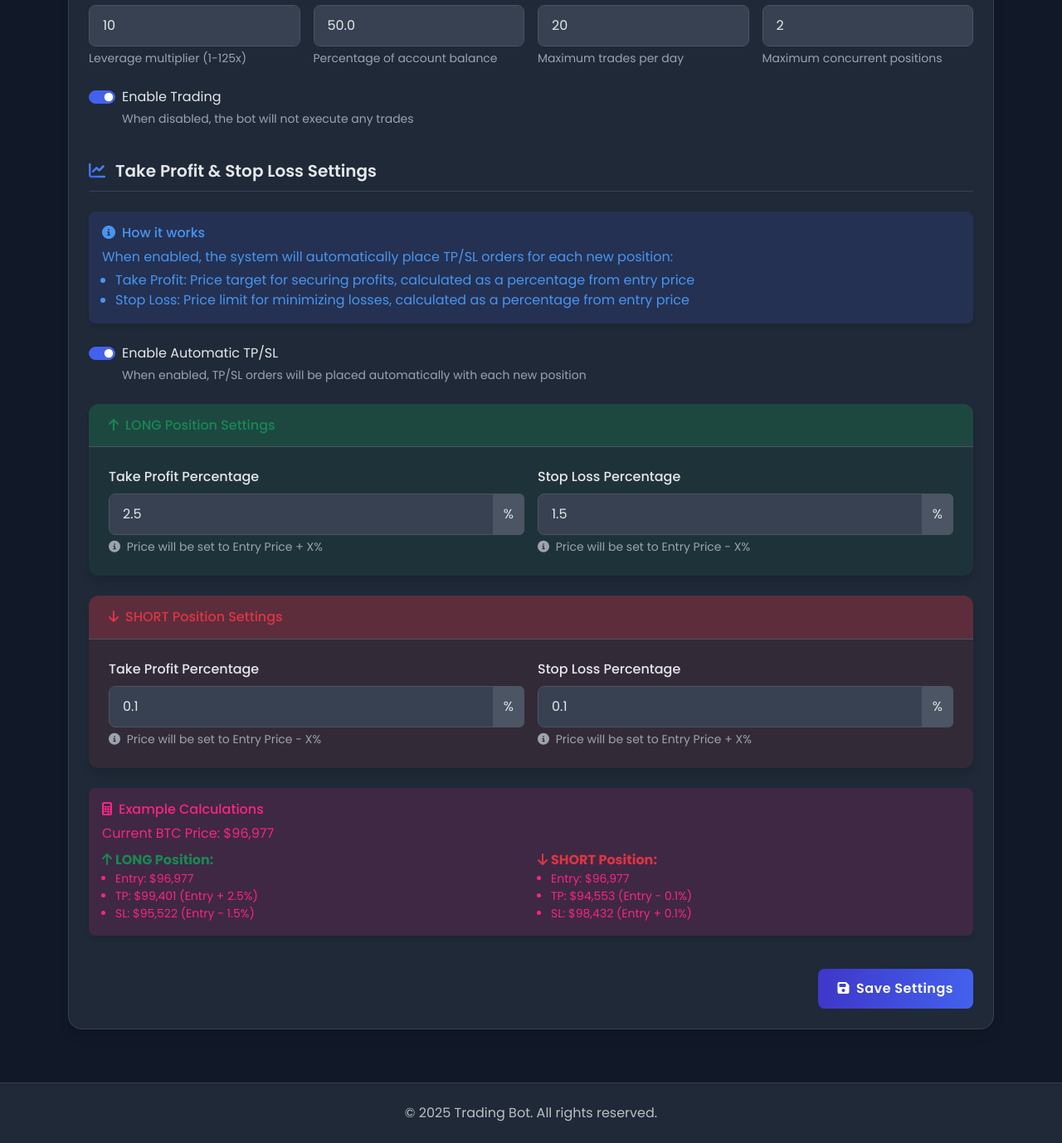
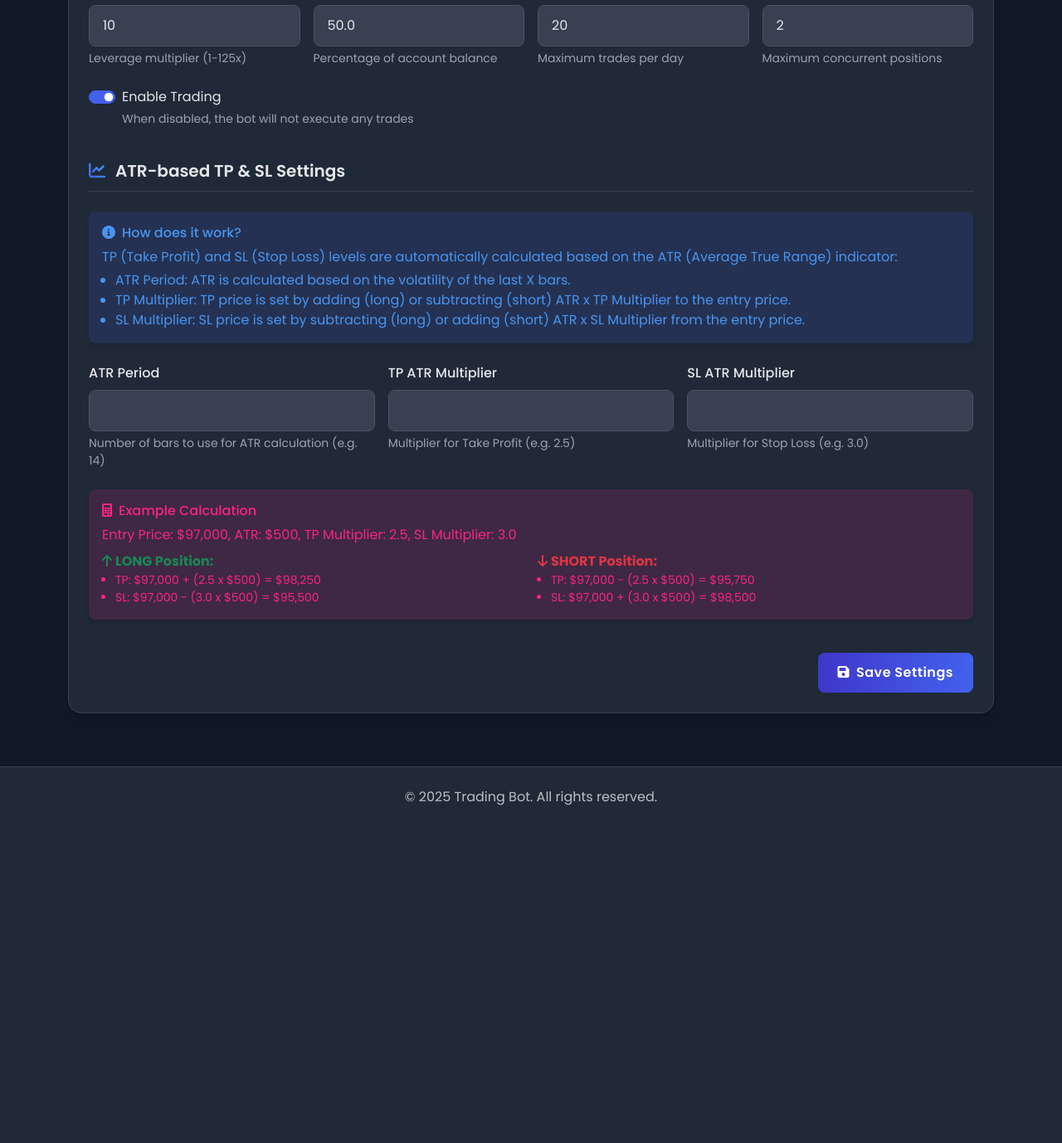
Before and after one commit to shaumne/tony_web_app, a Flask app: page /settings in a window 1280 px wide. Shown: the part 706-2084 px from the top of the page at 83% size. After the commit the page ends 1677 px from the top, so only its background shows below. Run offline with Flask 3, Linux system fonts and the light colour scheme; the visitor is signed in with stand-in values (Sample User, id 1); some libraries are stand-ins or nearby versions.

Commit message:
last updates atr

```diff
--- a/app.py
+++ b/app.py
@@ -310,13 +310,6 @@
     config = load_config()
 
     if request.method == 'POST':
-        # Get TP/SL values from form, use existing values if empty
-        long_tp = request.form.get('long_take_profit_percentage')
-        long_sl = request.form.get('long_stop_loss_percentage')
-        short_tp = request.form.get('short_take_profit_percentage')
-        short_sl = request.form.get('short_stop_loss_percentage')
-
-        # Use existing values if form fields are empty
         updated_config = {
             "bitget_api_key": request.form.get('bitget_api_key'),
             "bitget_secret_key": request.form.get('bitget_secret_key'),
@@ -330,10 +323,9 @@
             "enable_trading": 'enable_trading' in request.form,
             "enable_tp_sl": 'enable_tp_sl' in request.form,
             "enable_webhook_close_signals": 'enable_webhook_close_signals' in request.form,
-            "long_take_profit_percentage": float(long_tp) if long_tp else config.long_take_profit_percentage,
-            "long_stop_loss_percentage": float(long_sl) if long_sl else config.long_stop_loss_percentage,
-            "short_take_profit_percentage": float(short_tp) if short_tp else config.short_take_profit_percentage,
-            "short_stop_loss_percentage": float(short_sl) if short_sl else config.short_stop_loss_percentage
+            "atr_period": int(request.form.get('atr_period', 14)),
+            "atr_tp_multiplier": float(request.form.get('atr_tp_multiplier', 2.5)),
+            "atr_sl_multiplier": float(request.form.get('atr_sl_multiplier', 3.0))
         }
 
         with open('data/config.json', 'w') as f:
@@ -348,7 +340,7 @@
             updated_config
         )
 
-        flash('Settings updated successfully', 'success')
+        flash('Ayarlar başarıyla güncellendi', 'success')
         return redirect(url_for('settings'))
 
     return render_template('settings.html', config=config)
--- a/templates/settings.html
+++ b/templates/settings.html
@@ -242,128 +242,55 @@
 
                     <!-- Take Profit and Stop Loss Settings -->
                     <div class="settings-section">
-                        <h5 class="section-title"><i class="fas fa-chart-line"></i>Take Profit & Stop Loss Settings</h5>
+                        <h5 class="section-title"><i class="fas fa-chart-line"></i>ATR-based TP & SL Settings</h5>
                         <div class="alert alert-info mb-4">
-                            <h6 class="alert-heading mb-2"><i class="fas fa-info-circle me-2"></i>How it works</h6>
-                            <p class="mb-1">When enabled, the system will automatically place TP/SL orders for each new position:</p>
+                            <h6 class="alert-heading mb-2"><i class="fas fa-info-circle me-2"></i>How does it work?</h6>
+                            <p class="mb-1">TP (Take Profit) and SL (Stop Loss) levels are automatically calculated based on the ATR (Average True Range) indicator:</p>
                             <ul class="mb-0 ps-3">
-                                <li>Take Profit: Price target for securing profits, calculated as a percentage from entry price</li>
-                                <li>Stop Loss: Price limit for minimizing losses, calculated as a percentage from entry price</li>
+                                <li>ATR Period: ATR is calculated based on the volatility of the last X bars.</li>
+                                <li>TP Multiplier: TP price is set by adding (long) or subtracting (short) ATR x TP Multiplier to the entry price.</li>
+                                <li>SL Multiplier: SL price is set by subtracting (long) or adding (short) ATR x SL Multiplier from the entry price.</li>
                             </ul>
                         </div>
-
-                        <div class="form-group mb-4">
-                            <div class="form-check form-switch">
-                                <input type="checkbox" class="form-check-input" id="enable_tp_sl" name="enable_tp_sl" {% if config.enable_tp_sl %}checked{% endif %}>
-                                <label class="form-check-label" for="enable_tp_sl">
-                                    Enable Automatic TP/SL
-                                </label>
-                                <div class="form-text">When enabled, TP/SL orders will be placed automatically with each new position</div>
+                        <div class="row g-3 mb-4">
+                            <div class="col-md-4">
+                                <div class="form-group">
+                                    <label for="atr_period" class="form-label">ATR Period</label>
+                                    <input type="number" class="form-control" id="atr_period" name="atr_period" value="{{ config.atr_period }}" min="1" max="100">
+                                    <div class="form-text">Number of bars to use for ATR calculation (e.g. 14)</div>
+                                </div>
                             </div>
-                        </div>
-
-                        <!-- LONG Position Settings -->
-                        <div class="card bg-success bg-opacity-10 border-success mb-4">
-                            <div class="card-header bg-success bg-opacity-25">
-                                <h6 class="mb-0 text-success"><i class="fas fa-arrow-up me-2"></i>LONG Position Settings</h6>
+                            <div class="col-md-4">
+                                <div class="form-group">
+                                    <label for="atr_tp_multiplier" class="form-label">TP ATR Multiplier</label>
+                                    <input type="number" step="0.01" class="form-control" id="atr_tp_multiplier" name="atr_tp_multiplier" value="{{ config.atr_tp_multiplier }}" min="0.1" max="10">
+                                    <div class="form-text">Multiplier for Take Profit (e.g. 2.5)</div>
+                                </div>
                             </div>
-                            <div class="card-body">
-                                <div class="row g-3">
-                                    <div class="col-md-6">
-                                        <div class="form-group">
-                                            <label for="long_take_profit_percentage" class="form-label">Take Profit Percentage</label>
-                                            <div class="input-group">
-                                                <input type="number" step="0.00001" class="form-control" id="long_take_profit_percentage"
-                                                       name="long_take_profit_percentage" value="{{ config.long_take_profit_percentage }}"
-                                                       min="0.00001" max="100" placeholder="{{ config.long_take_profit_percentage }}">
-                                                <span class="input-group-text">%</span>
-                                            </div>
-                                            <div class="form-text">
-                                                <i class="fas fa-info-circle me-1"></i>
-                                                Price will be set to Entry Price + X%
-                                            </div>
-                                        </div>
-                                    </div>
-                                    <div class="col-md-6">
-                                        <div class="form-group">
-                                            <label for="long_stop_loss_percentage" class="form-label">Stop Loss Percentage</label>
-                                            <div class="input-group">
-                                                <input type="number" step="0.00001" class="form-control" id="long_stop_loss_percentage"
-                                                       name="long_stop_loss_percentage" value="{{ config.long_stop_loss_percentage }}"
-                                                       min="0.00001" max="100" placeholder="{{ config.long_stop_loss_percentage }}">
-                                                <span class="input-group-text">%</span>
-                                            </div>
-                                            <div class="form-text">
-                                                <i class="fas fa-info-circle me-1"></i>
-                                                Price will be set to Entry Price - X%
-                                            </div>
-                                        </div>
-                                    </div>
+                            <div class="col-md-4">
+                                <div class="form-group">
+                                    <label for="atr_sl_multiplier" class="form-label">SL ATR Multiplier</label>
+                                    <input type="number" step="0.01" class="form-control" id="atr_sl_multiplier" name="atr_sl_multiplier" value="{{ config.atr_sl_multiplier }}" min="0.1" max="10">
+                                    <div class="form-text">Multiplier for Stop Loss (e.g. 3.0)</div>
                                 </div>
                             </div>
                         </div>
-
-                        <!-- SHORT Position Settings -->
-                        <div class="card bg-danger bg-opacity-10 border-danger mb-4">
-                            <div class="card-header bg-danger bg-opacity-25">
-                                <h6 class="mb-0 text-danger"><i class="fas fa-arrow-down me-2"></i>SHORT Position Settings</h6>
-                            </div>
-                            <div class="card-body">
-                                <div class="row g-3">
-                                    <div class="col-md-6">
-                                        <div class="form-group">
-                                            <label for="short_take_profit_percentage" class="form-label">Take Profit Percentage</label>
-                                            <div class="input-group">
-                                                <input type="number" step="0.00001" class="form-control" id="short_take_profit_percentage"
-                                                       name="short_take_profit_percentage" value="{{ config.short_take_profit_percentage }}"
-                                                       min="0.00001" max="100" placeholder="{{ config.short_take_profit_percentage }}">
-                                                <span class="input-group-text">%</span>
-                                            </div>
-                                            <div class="form-text">
-                                                <i class="fas fa-info-circle me-1"></i>
-                                                Price will be set to Entry Price - X%
-                                            </div>
-                                        </div>
-                                    </div>
-                                    <div class="col-md-6">
-                                        <div class="form-group">
-                                            <label for="short_stop_loss_percentage" class="form-label">Stop Loss Percentage</label>
-                                            <div class="input-group">
-                                                <input type="number" step="0.00001" class="form-control" id="short_stop_loss_percentage"
-                                                       name="short_stop_loss_percentage" value="{{ config.short_stop_loss_percentage }}"
-                                                       min="0.00001" max="100" placeholder="{{ config.short_stop_loss_percentage }}">
-                                                <span class="input-group-text">%</span>
-                                            </div>
-                                            <div class="form-text">
-                                                <i class="fas fa-info-circle me-1"></i>
-                                                Price will be set to Entry Price + X%
-                                            </div>
-                                        </div>
-                                    </div>
-                                </div>
-                            </div>
-                        </div>
-
-                        <!-- Example Calculations -->
                         <div class="alert alert-warning">
-                            <h6 class="alert-heading mb-2"><i class="fas fa-calculator me-2"></i>Example Calculations</h6>
-                            <p class="mb-2">Current BTC Price: $96,977</p>
-
+                            <h6 class="alert-heading mb-2"><i class="fas fa-calculator me-2"></i>Example Calculation</h6>
+                            <p class="mb-2">Entry Price: $97,000, ATR: $500, TP Multiplier: 2.5, SL Multiplier: 3.0</p>
                             <div class="row g-3">
                                 <div class="col-md-6">
                                     <strong class="text-success"><i class="fas fa-arrow-up me-1"></i>LONG Position:</strong>
                                     <ul class="mb-0 ps-3 small">
-                                        <li>Entry: $96,977</li>
-                                        <li>TP: $99,401 (Entry + {{ config.long_take_profit_percentage }}%)</li>
-                                        <li>SL: $95,522 (Entry - {{ config.long_stop_loss_percentage }}%)</li>
+                                        <li>TP: $97,000 + (2.5 x $500) = $98,250</li>
+                                        <li>SL: $97,000 - (3.0 x $500) = $95,500</li>
                                     </ul>
                                 </div>
                                 <div class="col-md-6">
                                     <strong class="text-danger"><i class="fas fa-arrow-down me-1"></i>SHORT Position:</strong>
                                     <ul class="mb-0 ps-3 small">
-                                        <li>Entry: $96,977</li>
-                                        <li>TP: $94,553 (Entry - {{ config.short_take_profit_percentage }}%)</li>
-                                        <li>SL: $98,432 (Entry + {{ config.short_stop_loss_percentage }}%)</li>
+                                        <li>TP: $97,000 - (2.5 x $500) = $95,750</li>
+                                        <li>SL: $97,000 + (3.0 x $500) = $98,500</li>
                                     </ul>
                                 </div>
                             </div>
```
Also changed, not shown: bitget_handler.py (+37 -27 lines), 1 other file.
